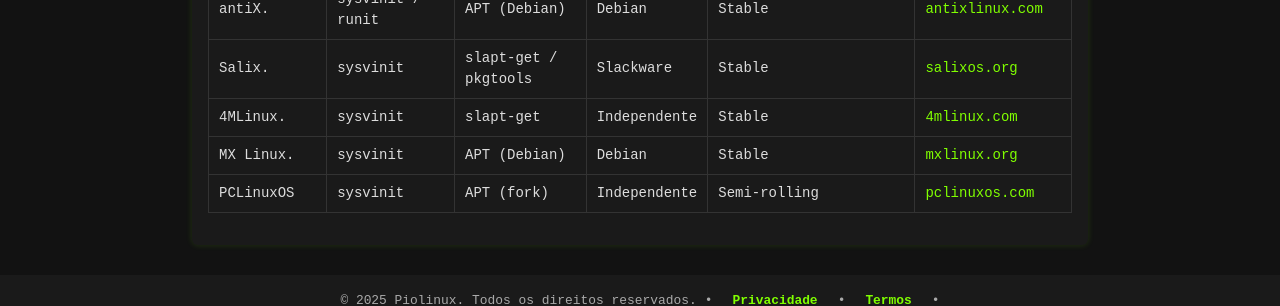
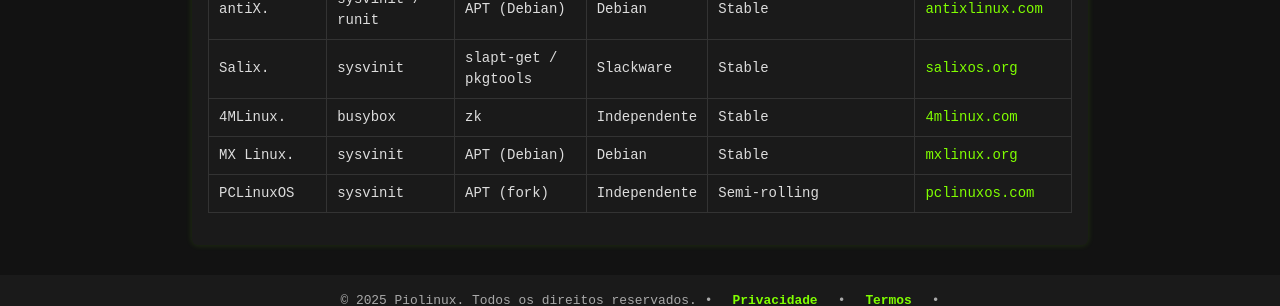
Before and after one commit to Piolinux/piolinux-site, a Jekyll site: the page built from _pages/_distros/distribuicoes-linux-oficio-e-proposito.md, in a window 1280 px wide. Shown: the part 421-727 px from the top of the page. Built offline with Jekyll 4.4.1, drawn with Linux system fonts in a browser that asks for light colours.

Commit message:
Update distribuicoes-linux-oficio-e-proposito.md

```diff
--- a/_pages/_distros/distribuicoes-linux-oficio-e-proposito.md
+++ b/_pages/_distros/distribuicoes-linux-oficio-e-proposito.md
@@ -72,8 +72,8 @@ permalink: /distros/distribuicoes-linux/
     </tr>
      <tr>
       <td data-label="Distro">4MLinux.</td>
-      <td data-label="Init">sysvinit</td>
-      <td data-label="Pacotes">slapt-get</td>
+      <td data-label="Init">busybox</td>
+      <td data-label="Pacotes">zk</td>
       <td data-label="Base">Independente</td>
       <td data-label="Estabilidade">Stable</td>
       <td data-label="Site Oficial"><a href="https://4mlinux.com" target="_blank" rel="noopener noreferrer">4mlinux.com</a></td>
```
